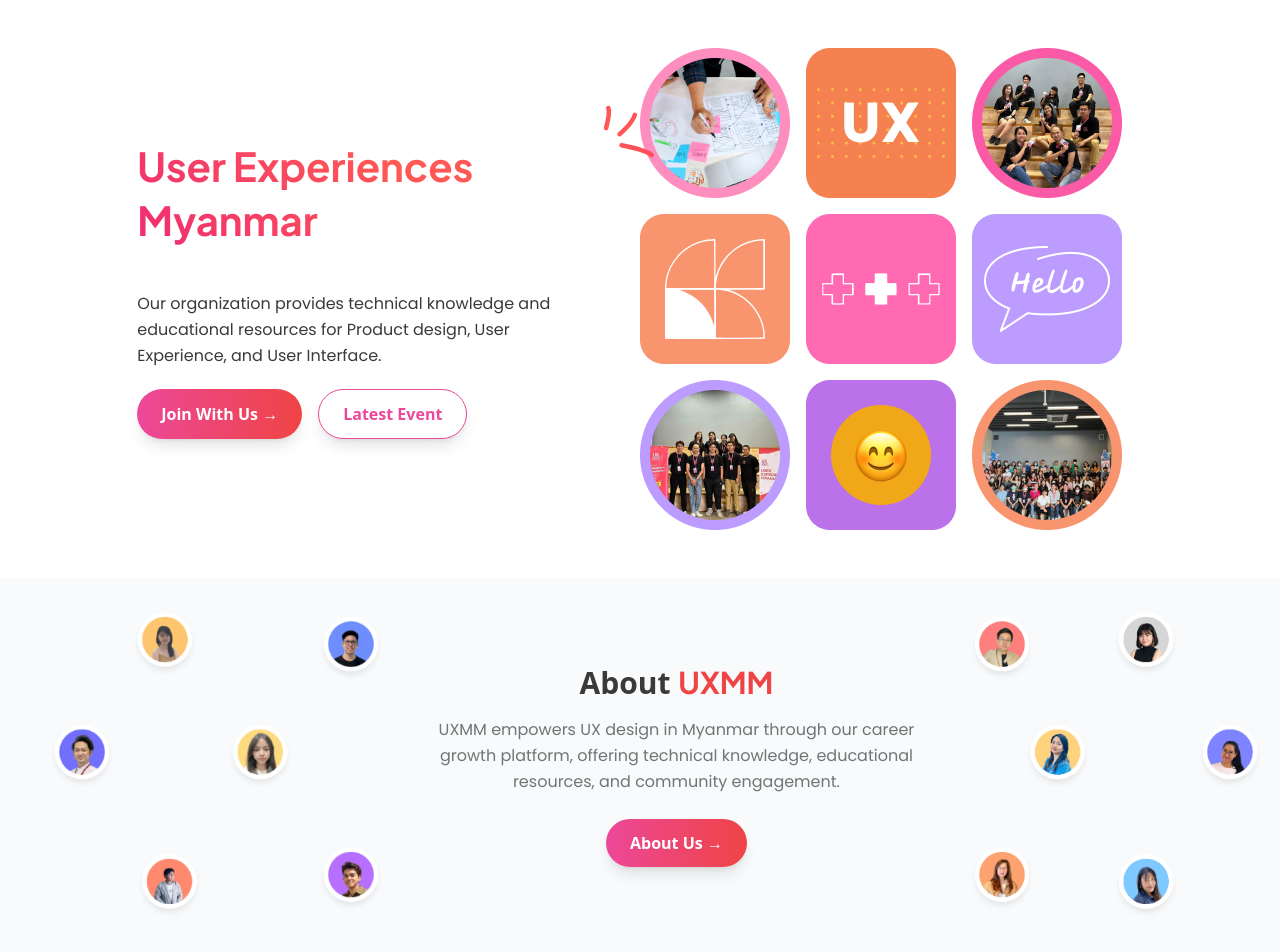
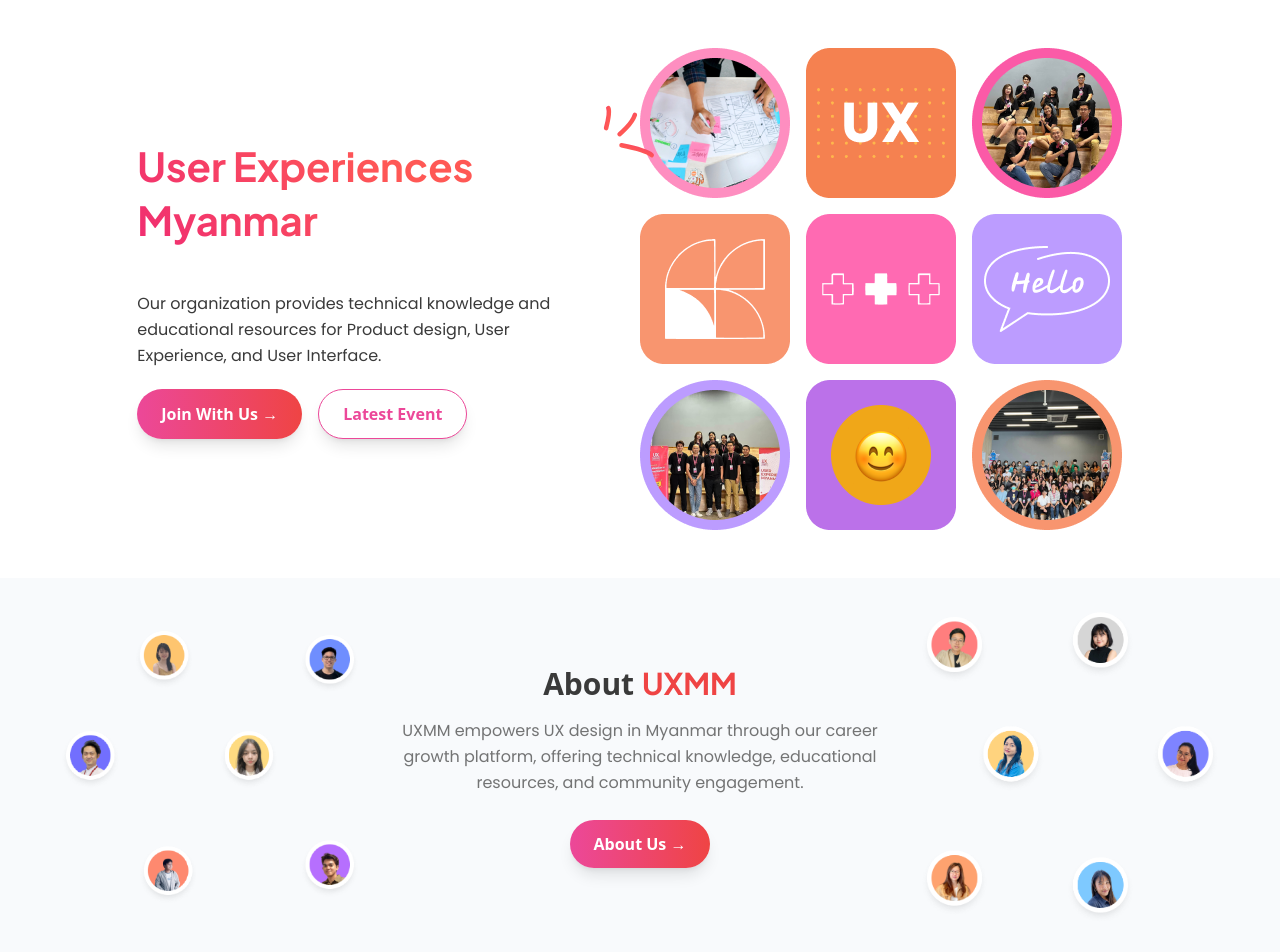
Before and after one commit to AungAyeThan/guccigang, a Next.js app: page / in a window 1280 px wide. Shown: the top 952 px of the page. Built offline with nearby package versions, Linux system fonts and the light colour scheme.

Commit message:
fix: css

```diff
--- a/pages/index.tsx
+++ b/pages/index.tsx
@@ -27,8 +27,10 @@
                 User Experiences Myanmar
               </h1>
               {/* This doodle will now be positioned using absolute positioning */}
-              <div className="absolute sm:top-[50px] md:top-[105px]
-                md:left-[350px] lg:left-[400px] xl:left-[550px] 2xl:left-[750px] hidden md:block">
+              <div
+                className="absolute sm:top-[50px] md:top-[105px]
+                md:left-[350px] lg:left-[400px] xl:left-[550px] 2xl:left-[750px] hidden md:block"
+              >
                 <img
                   src={EImageUri.DoodleAsset3}
                   alt="DoodleAsset3"
@@ -71,14 +73,14 @@
 
       <div className="flex flex-col items-center justify-center py-8 bg-slate-50">
         {/* Main container */}
-        <div className="flex flex-col lg:flex-row items-center justify-center space-y-8 lg:space-y-0 lg:space-x-12 px-4">
+        <div className="flex flex-col lg:flex-row items-center justify-center space-y-8 lg:space-y-0 lg:space-x-6 px-4">
           {/* Left Member Image */}
-          <div className="flex items-center justify-center lg:ml-8">
-            <div className="">
+          <div className="flex items-center justify-center">
+            <div>
               <img
                 src={EImageUri.GroupPicLeft}
                 alt="Left Member"
-                // className="w-24 h-24 lg:w-32 lg:h-32"
+                className="w-[300px]"
               />
             </div>
           </div>
@@ -93,7 +95,6 @@
               platform, offering technical knowledge, educational resources, and
               community engagement.
             </p>
-
             <div className="mt-5 flex flex-col justify-center gap-4 sm:flex-row md:justify-center">
               <button className="rounded-full bg-gradient-to-r from-pink-500 to-red-500 px-6 py-3 font-semibold text-white shadow-lg">
                 About Us &rarr;
@@ -102,12 +103,12 @@
           </div>
 
           {/* Right Member Image */}
-          <div className="flex items-center justify-center lg:ml-10">
+          <div className="flex items-center justify-center lg:ml-4">
             <div>
               <img
                 src={EImageUri.GroupPicRight}
                 alt="Right Member"
-                // className="w-24 h-24 lg:w-32 lg:h-32"
+                className="w-[300px]"
               />
             </div>
           </div>
```
